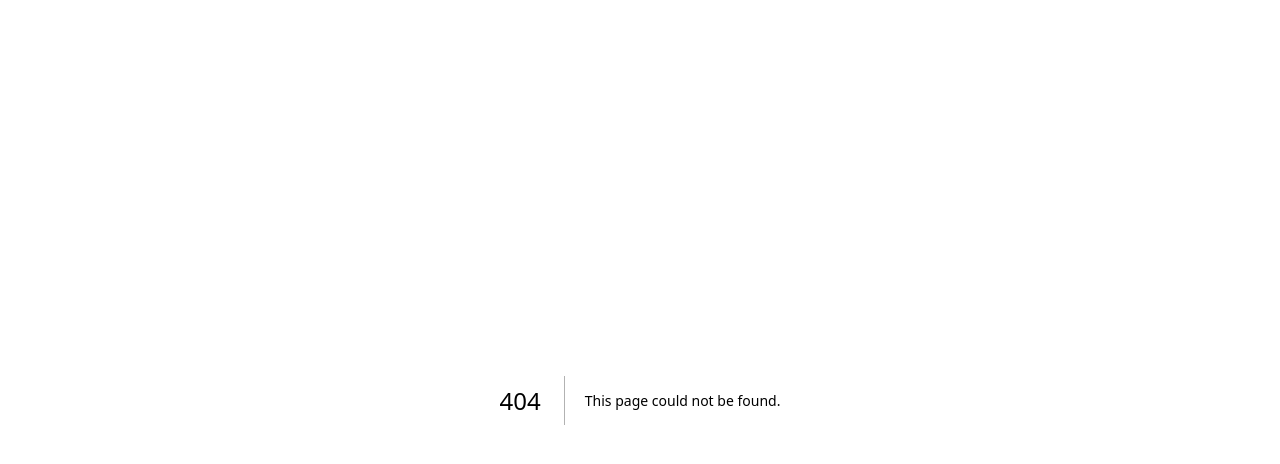
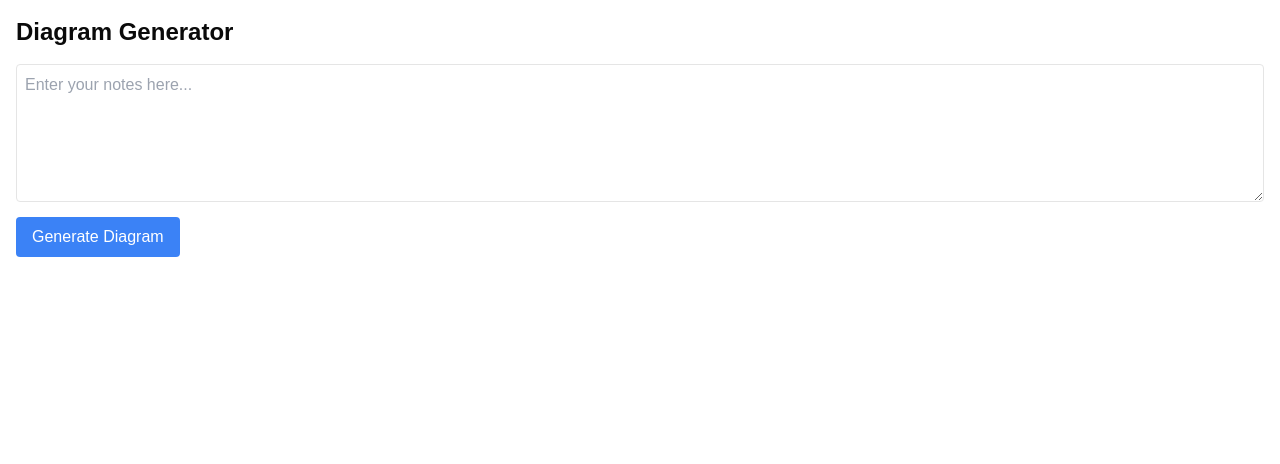
Before and after one commit to pnavab/calhacks11, a Next.js app: page /diagram in a window 1280 px wide. Before the commit this address had no page. Shown: the top 464 px of the page. Built offline with nearby package versions, Linux system fonts and the light colour scheme.

Commit message:
add diagrams

```diff
--- /dev/null
+++ b/app/api/diagram/route.ts
@@ -0,0 +1,41 @@
+import { NextRequest, NextResponse } from "next/server";
+import { createGroq } from "@ai-sdk/groq";
+import { generateText } from "ai";
+
+const groqInstance = createGroq();
+
+export const POST = async (request: NextRequest) => {
+  try {
+    const body = await request.json();
+    const { note } = body;
+
+    const prompt = `
+      Generate a Mermaid diagram based on the following note. The diagram should represent the main concepts and their relationships:
+
+      Note: ${note}
+
+      Provide only the Mermaid diagram code, without any additional text or explanations.
+      Ensure each element of the diagram is on a new line for proper formatting.
+    `;
+
+    const { text } = await generateText({
+      model: groqInstance("gemma2-9b-it"),
+      prompt,
+    });
+
+    // formatting
+    const cleanedMermaidCode = text
+      .split("\n")
+      .map((line) => line.trim())
+      .filter((line) => line !== "")
+      .join("\n");
+
+    return NextResponse.json({ mermaidCode: cleanedMermaidCode });
+  } catch (error) {
+    console.error("Error generating Mermaid diagram:", error);
+    return NextResponse.json(
+      { error: "Failed to generate Mermaid diagram" },
+      { status: 500 }
+    );
+  }
+};
--- /dev/null
+++ b/app/diagram/page.tsx
@@ -0,0 +1,5 @@
+import DiagramGenerator from "@/components/diagram-generator";
+
+export default function DiagramTestPage() {
+  return <DiagramGenerator />;
+}
--- /dev/null
+++ b/components/diagram-generator.tsx
@@ -0,0 +1,71 @@
+"use client";
+import React, { useState, useEffect, useRef } from "react";
+import mermaid from "mermaid";
+
+export default function DiagramGenerator() {
+  const [note, setNote] = useState("");
+  const [mermaidCode, setMermaidCode] = useState("");
+  const [loading, setLoading] = useState(false);
+
+  const mermaidRef = useRef<HTMLDivElement>(null);
+
+  useEffect(() => {
+    mermaid.initialize({ startOnLoad: true });
+  }, []);
+
+  useEffect(() => {
+    if (mermaidCode && mermaidRef.current) {
+      mermaid.render("mermaid-diagram", mermaidCode).then((result) => {
+        if (mermaidRef.current) {
+          mermaidRef.current.innerHTML = result.svg;
+        }
+      });
+    }
+  }, [mermaidCode]);
+
+  const generateDiagram = async () => {
+    setLoading(true);
+    try {
+      const response = await fetch("/api/diagram", {
+        method: "POST",
+        headers: { "Content-Type": "application/json" },
+        body: JSON.stringify({ note }),
+      });
+      const data = await response.json();
+      if (data.mermaidCode) {
+        setMermaidCode(data.mermaidCode);
+      } else {
+        console.error("Failed to generate diagram");
+      }
+    } catch (error) {
+      console.error("Error generating diagram:", error);
+    }
+    setLoading(false);
+  };
+
+  return (
+    <div className="container mx-auto p-4">
+      <h1 className="text-2xl font-bold mb-4">Diagram Generator</h1>
+      <textarea
+        className="w-full p-2 border rounded"
+        rows={5}
+        value={note}
+        onChange={(e) => setNote(e.target.value)}
+        placeholder="Enter your notes here..."
+      />
+      <button
+        className="mt-2 px-4 py-2 bg-blue-500 text-white rounded"
+        onClick={generateDiagram}
+        disabled={loading}
+      >
+        {loading ? "Generating..." : "Generate Diagram"}
+      </button>
+      {mermaidCode && (
+        <div className="mt-4">
+          <h2 className="text-xl font-semibold mb-2">Generated Diagram:</h2>
+          <div ref={mermaidRef}></div>
+        </div>
+      )}
+    </div>
+  );
+}
--- a/package.json
+++ b/package.json
@@ -17,6 +17,7 @@
     "class-variance-authority": "^0.7.0",
     "clsx": "^2.1.1",
     "lucide-react": "^0.453.0",
+    "mermaid": "^11.3.0",
     "next": "14.2.15",
     "react": "^18",
     "react-dom": "^18",
```
Also changed, not shown: 1 other file (tests, documents, lock files or other folders).
